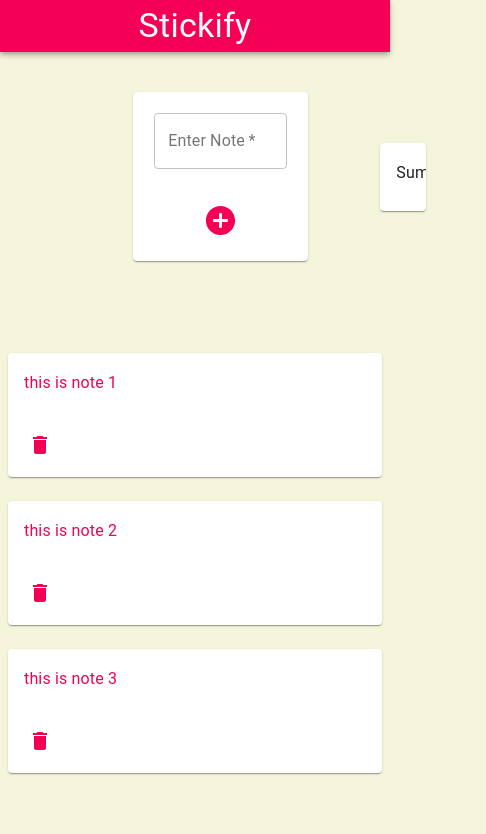
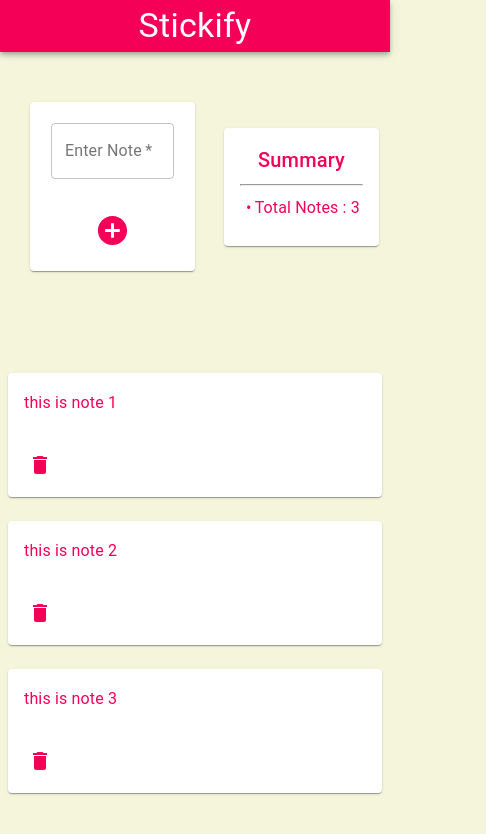
Before and after one commit to arajguha/stickify-mod, a React (Create React App) app: page / in a window 390 px wide. Shown: the top 834 px of the page, 486 px wide, since content can reach past the window. Built offline with nearby package versions, Linux system fonts and the light colour scheme.

Commit message:
update cards layout to be a better responsive flow

```diff
--- a/src/components/Dashboard/Dashboard.js
+++ b/src/components/Dashboard/Dashboard.js
@@ -6,9 +6,10 @@ import NotesList from './NotesList/NotesList'
 
 const useStyles = makeStyles({
     container: {
-        margin: '80px',
+        margin: '80px auto',
         alignItems: 'center',
-        textAlign: 'center'
+        textAlign: 'center',
+        padding: '10px'
     }
 })
 
@@ -17,12 +18,10 @@ const Dashboard = () => {
     return (
         <>
             <Grid className={classes.container} container spacing={3}>
-                <Grid item xs={1}></Grid>
-                <Grid item xs={6}>
+                <Grid item xs={6} sm={8}>
                     <InputCard />
                 </Grid>
-                <Grid item xs={1}></Grid>
-                <Grid item xs={3}>
+                <Grid item xs={6} sm={4}>
                     <NotificationTray />
                 </Grid>
             </Grid>
--- a/src/components/Dashboard/Summary.js
+++ b/src/components/Dashboard/Summary.js
@@ -1,20 +1,27 @@
 import React from 'react'
 import { Card, CardContent, Typography, makeStyles } from '@material-ui/core'
+import { connect } from 'react-redux'
 
 const useStyles = makeStyles({
     card: {
-        margin: '15px'
+        alignItems: 'left',
+        padding: '5px'
     }
 })
 
-const Summary = () => {
+const Summary = (props) => {
     const classes = useStyles()
+    const bull = <span style={{padding: '3px'}}>•</span>;
     return (
         <div className={classes.card}>
             <Card>
                 <CardContent>
-                    <Typography variant="subtitle1">
+                    <Typography variant="h6" color="secondary">
                         Summary
+                    </Typography>
+                    <hr />
+                    <Typography variant="subtitle1" color="secondary">
+                        {bull}Total Notes : {props.summary.totalNotes}
                     </Typography>
                 </CardContent>
             </Card>
@@ -22,4 +29,10 @@ const Summary = () => {
     )
 }
 
-export default Summary
+const mapStateToProps = (state) => {
+    return {
+        summary: state.summary
+    }
+}
+
+export default connect(mapStateToProps)(Summary)
```
